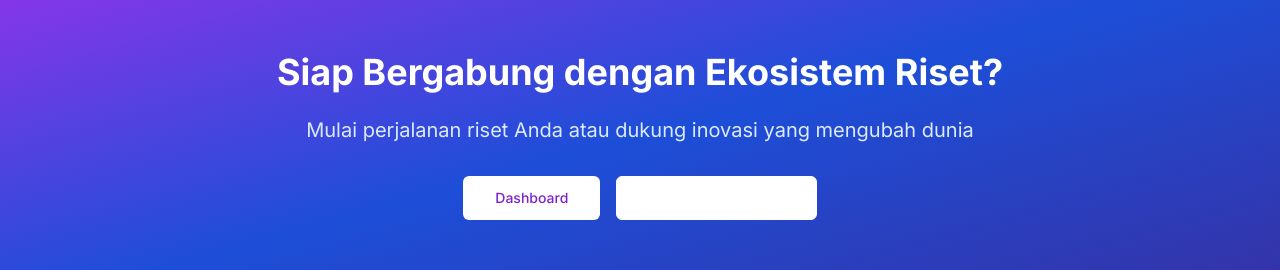
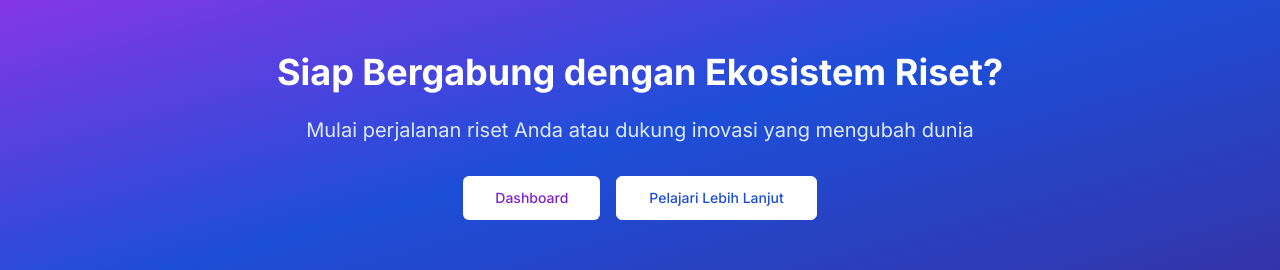
Before and after one commit to thelutfiganteng/proyeksiswaupdate, a Next.js app: page /incubator in a window 1280 px wide. Shown: the part 2273-2543 px from the top of the page. Built offline with nearby package versions, Linux system fonts and the light colour scheme.

Commit message:
Perubahan Color Text

```diff
--- a/app/incubator/page.tsx
+++ b/app/incubator/page.tsx
@@ -447,7 +447,7 @@ export default function IncubatorPage() {
               <MotionButton size="lg" className="bg-white text-purple-700 hover:bg-gray-100">
                 <Link href="/incubator/dashboard">Dashboard</Link>
               </MotionButton>
-              <MotionButton size="lg" variant="outline" className="border-white text-white hover:bg-white/10">
+              <MotionButton size="lg" variant="outline" className="border-white text-blue-700 hover:bg-white/10">
                 <Link href="/incubator/about">Pelajari Lebih Lanjut</Link>
               </MotionButton>
             </div>
```
